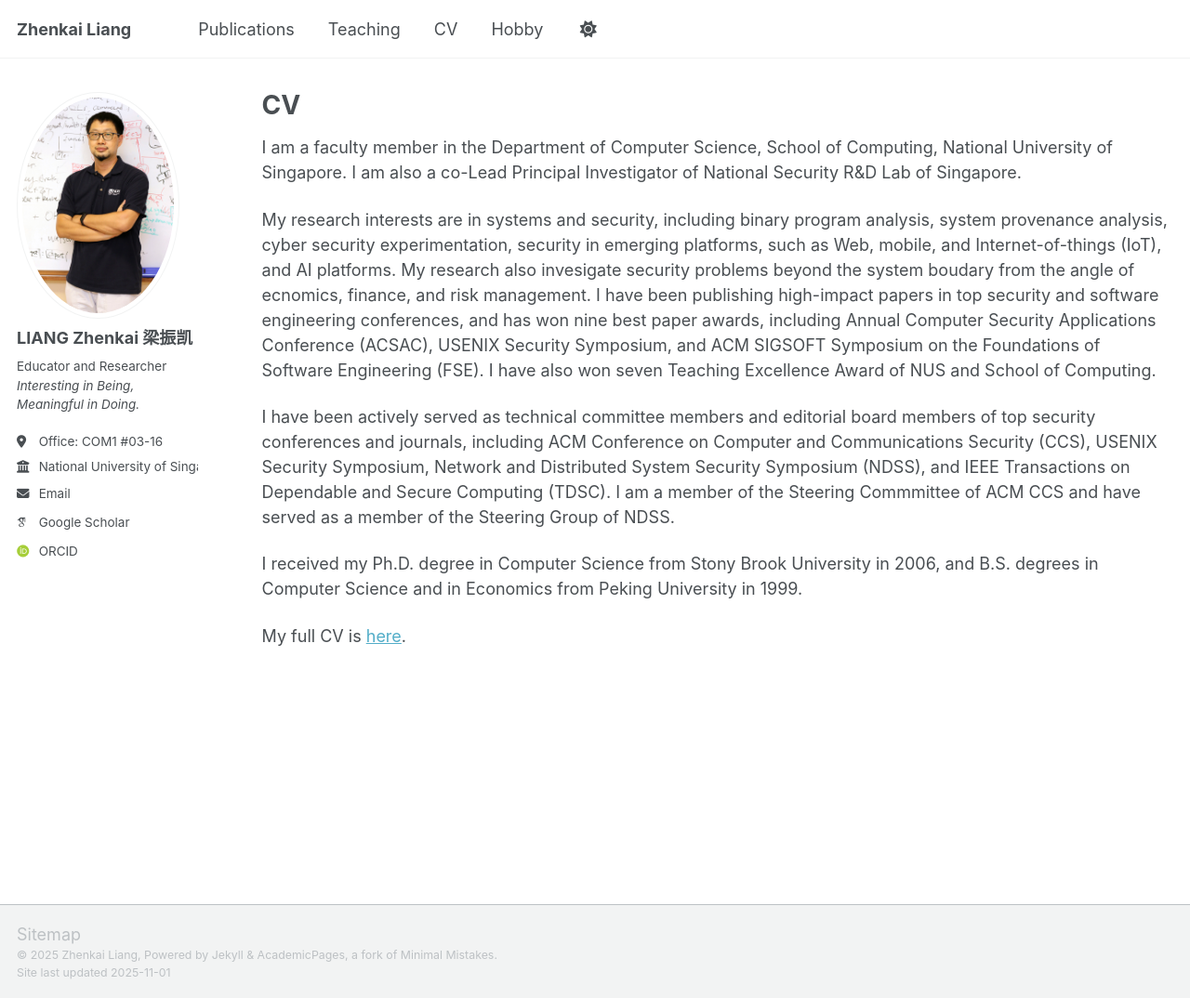
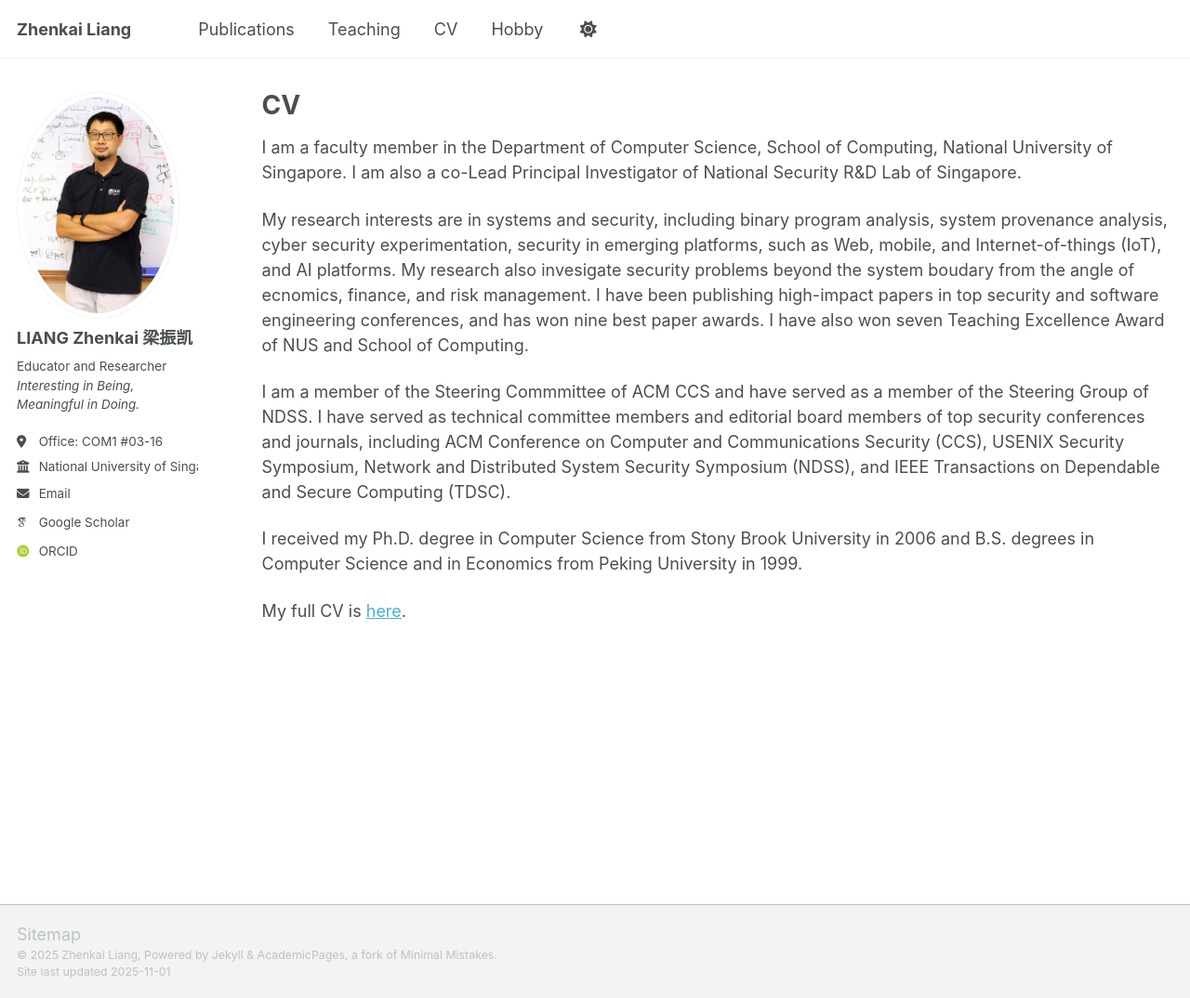
Before and after one commit to zhenkai-liang/zhenkai-liang.github.io, a Jekyll site: the page built from _pages/cv.md, in a window 1280 px wide and 1074 px high. Shown: the whole window at 93% size. Built offline with Jekyll 4.4.1, drawn with Linux system fonts in a browser that asks for light colours; some web fonts are replaced; a script that is not in the unit is left out.

Commit message:
Update cv.md

```diff
--- a/_pages/cv.md
+++ b/_pages/cv.md
@@ -9,11 +9,11 @@ redirect_from:
 
 I am a faculty member in the Department of Computer Science, School of Computing, National University of Singapore. I am also a co-Lead Principal Investigator of National Security R&D Lab of Singapore.
 
-My research interests are in systems and security, including binary program analysis, system provenance analysis, cyber security experimentation, security in emerging platforms, such as Web, mobile, and Internet-of-things (IoT), and AI platforms. My research also invesigate security problems beyond the system boudary from the angle of ecnomics, finance, and risk management. I have been publishing high-impact papers in top security and software engineering conferences, and has won nine best paper awards, including Annual Computer Security Applications Conference (ACSAC), USENIX Security Symposium, and ACM SIGSOFT Symposium on the Foundations of Software Engineering (FSE). I have also won seven Teaching Excellence Award of NUS and School of Computing.
+My research interests are in systems and security, including binary program analysis, system provenance analysis, cyber security experimentation, security in emerging platforms, such as Web, mobile, and Internet-of-things (IoT), and AI platforms. My research also invesigate security problems beyond the system boudary from the angle of ecnomics, finance, and risk management. I have been publishing high-impact papers in top security and software engineering conferences, and has won nine best paper awards. I have also won seven Teaching Excellence Award of NUS and School of Computing.
 
-I have been actively served as technical committee members and editorial board members of top security conferences and journals, including ACM Conference on Computer and Communications Security (CCS), USENIX Security Symposium, Network and Distributed System Security Symposium (NDSS), and IEEE Transactions on Dependable and Secure Computing (TDSC). I am a member of the Steering Commmittee of ACM CCS and have served as a member of the Steering Group of NDSS.
+I am a member of the Steering Commmittee of ACM CCS and have served as a member of the Steering Group of NDSS. I have served as technical committee members and editorial board members of top security conferences and journals, including ACM Conference on Computer and Communications Security (CCS), USENIX Security Symposium, Network and Distributed System Security Symposium (NDSS), and IEEE Transactions on Dependable and Secure Computing (TDSC).
 
-I received my Ph.D. degree in Computer Science from Stony Brook University in 2006, and B.S. degrees in Computer Science and in Economics from Peking University in 1999.
+I received my Ph.D. degree in Computer Science from Stony Brook University in 2006 and B.S. degrees in Computer Science and in Economics from Peking University in 1999.
 
 
 My full CV is [here](https://www.comp.nus.edu.sg/~liangzk/papers/liangzk-cv-full.pdf).
```
